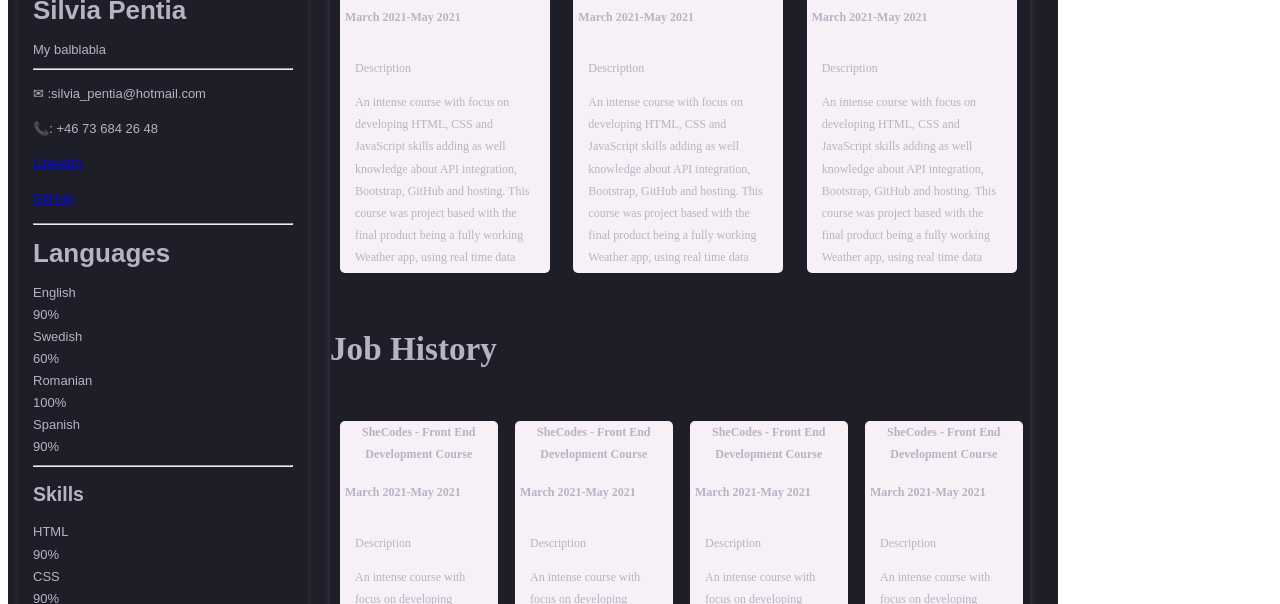
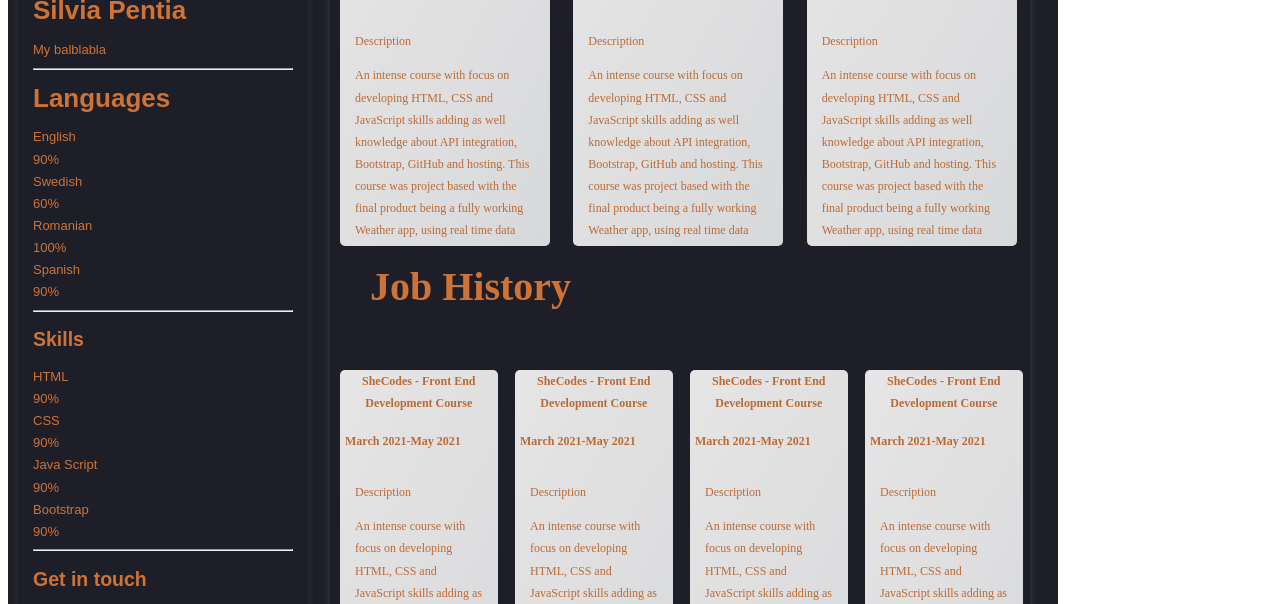
Before and after one commit to Silvia-Penti/CV--Silvia-Pentia, a plain HTML site: page index.html in a window 1280 px wide. Shown: the part 196-800 px from the top of the page. Drawn offline with Linux system fonts and the light colour scheme.

Commit message:
Restructured info part, changed font color for a better readability

```diff
--- a/index.html
+++ b/index.html
@@ -15,19 +15,7 @@
         <h1>Silvia Pentia</h1>
         <div class="introduction">My balblabla</div>
         <hr />
-        <p>✉ :silvia_pentia@hotmail.com</p>
-        <p>📞: +46 73 684 26 48</p>
-        <p>
-          <a
-            href="https://www.linkedin.com/in/silvia-pentia-25198a97/"
-            target="_blank"
-            >LinkedIn</a
-          >
-        </p>
-        <p>
-          <a href="https://github.com/Silvia-Penti" target="_blank">GitHub</a>
-        </p>
-        <hr />
+
         <div class="languages">
           <h1>Languages</h1>
 
@@ -159,6 +147,18 @@
             </div>
           </div>
         </div>
+        <hr />
+        <h2>Get in touch</h2>
+        <p>
+          <a
+            href="https://www.linkedin.com/in/silvia-pentia-25198a97/"
+            target="_blank"
+            >LinkedIn</a
+          >
+        </p>
+        <p>
+          <a href="https://github.com/Silvia-Penti" target="_blank">GitHub</a>
+        </p>
       </div>
 
       <div class="education">
--- a/source.css
+++ b/source.css
@@ -8,7 +8,6 @@
   border-radius: 5px;
   position: fixed;
   font-size: 40px;
-  color: rgb(66, 52, 52);
 }
 .info {
   margin-bottom: 10px;
@@ -17,7 +16,7 @@
   background-origin: padding-box;
   box-shadow: rgba(131, 131, 170, 0.2) 0px 3px 8px 0px;
   box-sizing: border-box;
-  color: rgb(180, 180, 197);
+  color: rgb(206, 115, 54);
   display: block;
   font-family: Poppins, sans-serif;
   font-size: 13px;
@@ -43,7 +42,7 @@
   background-origin: padding-box;
   box-shadow: rgba(173, 173, 218, 0.2) 0px 3px 8px 0px;
   box-sizing: border-box;
-  color: rgb(180, 180, 197);
+  color: rgb(206, 115, 54);
   display: block;
   position: fixed;
   height: 1150px;
@@ -54,14 +53,18 @@
   margin-top: 20px;
   margin-left: 10px;
 }
-h3 {
-  margin-top: 40px;
+h3,
+h5 {
+  margin-top: 20px;
+  margin-left: 40px;
+  font-size: 40px;
 }
 .card {
   width: 90%;
   font-size: 12px;
   margin-left: 10px;
-  background-color: rgb(247, 241, 247);
+  background-image: linear-gradient(120deg, #fdfbfb 0%, #ebedee 100%);
+  opacity: 0.9;
   border-radius: 5px;
   display: block;
 }
@@ -84,3 +87,7 @@ h4 {
   text-align: center;
   margin-top: 5px;
 }
+a {
+  font-size: 17px;
+  color: #ebedee;
+}
```
